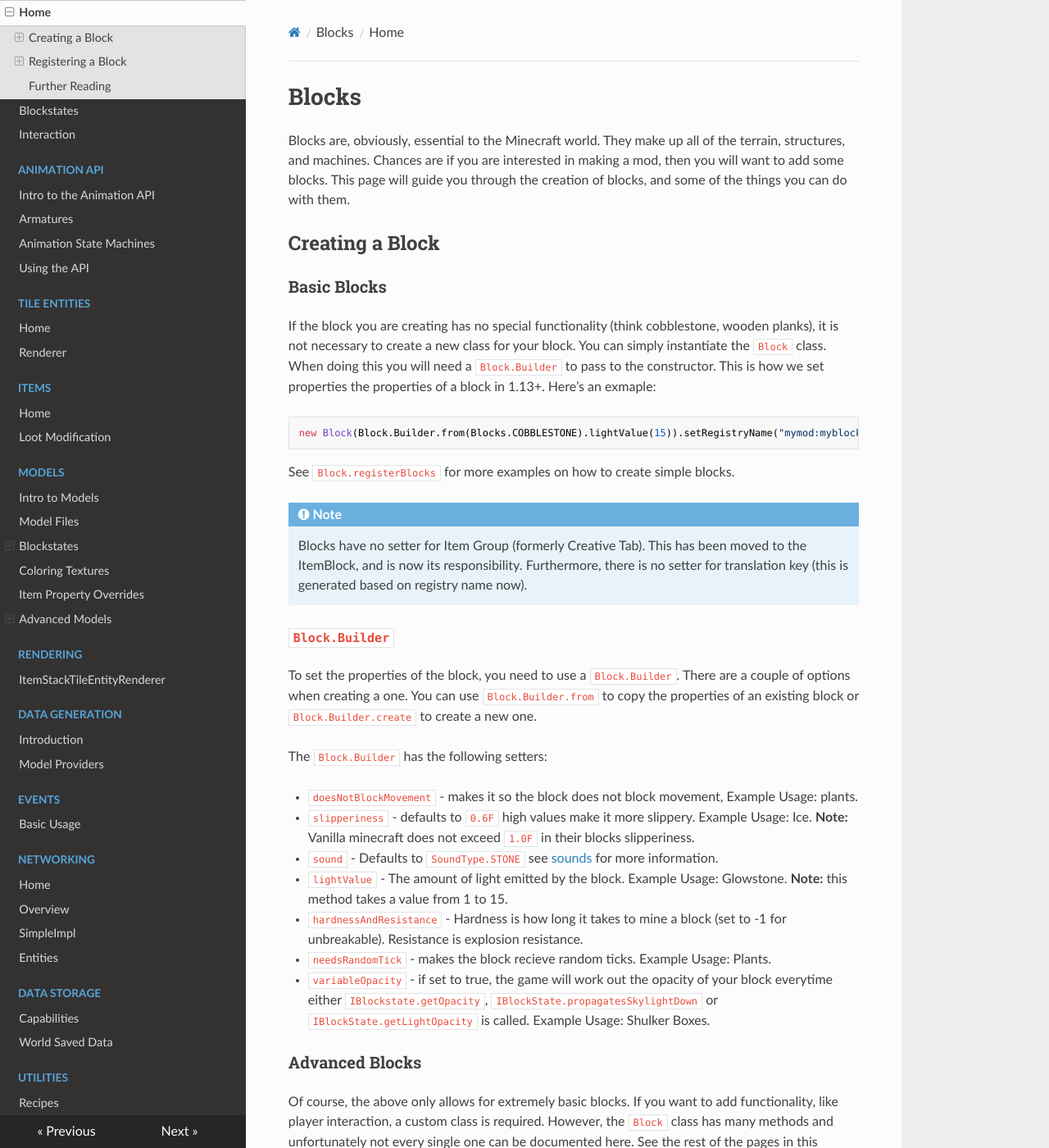
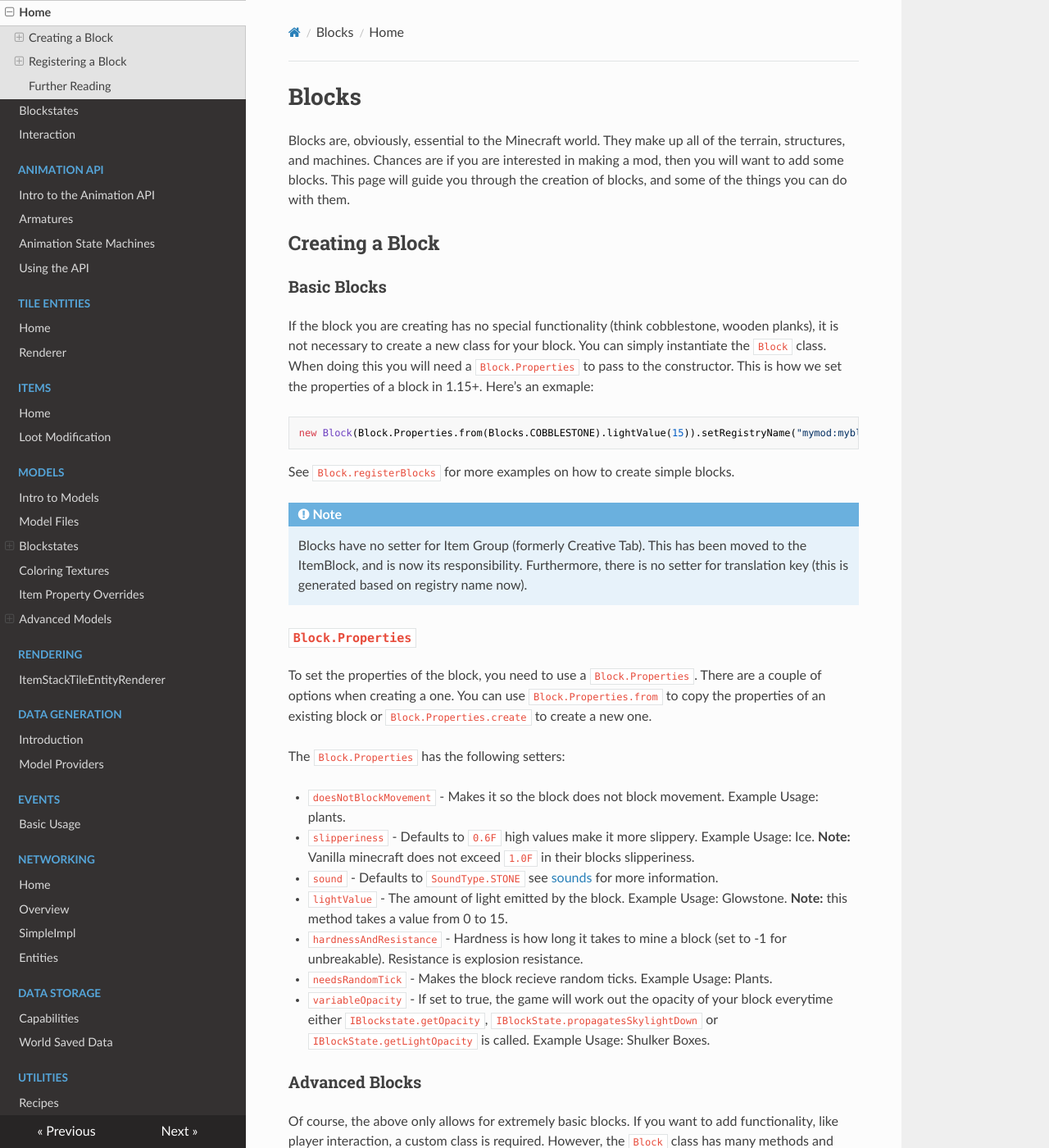
Before and after one commit to MinecraftForge/Documentation, an MkDocs documentation site: the page built from docs/blocks/blocks.md, in a window 1280 px wide and 1400 px high. Shown: the whole window at 82% size. Built offline with MkDocs 1.6.1, drawn with Linux system fonts in a browser that asks for light colours; nearby versions of some CDN libraries.

Commit message:
Rebase and Fix problems outlines by reviewers

````diff
--- a/docs/blocks/blocks.md
+++ b/docs/blocks/blocks.md
@@ -8,10 +8,10 @@ Creating a Block
 
 ### Basic Blocks
 
-If the block you are creating has no special functionality (think cobblestone, wooden planks), it is not necessary to create a new class for your block. You can simply instantiate the `Block` class. When doing this you will need a `Block.Builder` to pass to the constructor. This is how we set properties the properties of a block in 1.13+. Here's an exmaple:
+If the block you are creating has no special functionality (think cobblestone, wooden planks), it is not necessary to create a new class for your block. You can simply instantiate the `Block` class. When doing this you will need a `Block.Properties` to pass to the constructor. This is how we set the properties of a block in 1.15+. Here's an exmaple:
 
 ```java
-new Block(Block.Builder.from(Blocks.COBBLESTONE).lightValue(15)).setRegistryName("mymod:myblock");
+new Block(Block.Properties.from(Blocks.COBBLESTONE).lightValue(15)).setRegistryName("mymod:myblock");
 ```
 
 See `Block.registerBlocks` for more examples on how to create simple blocks.
@@ -20,18 +20,18 @@ See `Block.registerBlocks` for more examples on how to create simple blocks.
 
     Blocks have no setter for Item Group (formerly Creative Tab). This has been moved to the ItemBlock, and is now its responsibility. Furthermore, there is no setter for translation key (this is generated based on registry name now).
 
-### `Block.Builder`
-To set the properties of the block, you need to use a `Block.Builder`. There are a couple of options when creating a one. You can use `Block.Builder.from` to copy the properties of an existing block or `Block.Builder.create` to create a new one.
+### `Block.Properties`
+To set the properties of the block, you need to use a `Block.Properties`. There are a couple of options when creating a one. You can use `Block.Properties.from` to copy the properties of an existing block or `Block.Properties.create` to create a new one.
 
-The `Block.Builder` has the following setters:
+The `Block.Properties` has the following setters:
 
-  - `doesNotBlockMovement` - makes it so the block does not block movement, Example Usage: plants.
-  - `slipperiness` - defaults to `0.6F` high values make it more slippery. Example Usage: Ice. **Note:** Vanilla minecraft does not exceed `1.0F` in their blocks slipperiness.
+  - `doesNotBlockMovement` - Makes it so the block does not block movement. Example Usage: plants.
+  - `slipperiness` - Defaults to `0.6F` high values make it more slippery. Example Usage: Ice. **Note:** Vanilla minecraft does not exceed `1.0F` in their blocks slipperiness.
   - `sound` - Defaults to `SoundType.STONE` see [sounds][] for more information.
-  - `lightValue` - The amount of light emitted by the block. Example Usage: Glowstone. **Note:** this method takes a value from 1 to 15.
+  - `lightValue` - The amount of light emitted by the block. Example Usage: Glowstone. **Note:** this method takes a value from 0 to 15.
   - `hardnessAndResistance` - Hardness is how long it takes to mine a block (set to -1 for unbreakable). Resistance is explosion resistance.
-  - `needsRandomTick` - makes the block recieve random ticks. Example Usage: Plants.
-  - `variableOpacity` - if set to true, the game will work out the opacity of your block everytime either `IBlockstate.getOpacity`, `IBlockState.propagatesSkylightDown` or `IBlockState.getLightOpacity` is called. Example Usage: Shulker Boxes.
+  - `needsRandomTick` - Makes the block recieve random ticks. Example Usage: Plants.
+  - `variableOpacity` - If set to true, the game will work out the opacity of your block everytime either `IBlockstate.getOpacity`, `IBlockState.propagatesSkylightDown` or `IBlockState.getLightOpacity` is called. Example Usage: Shulker Boxes.
 
 ### Advanced Blocks
 
````
